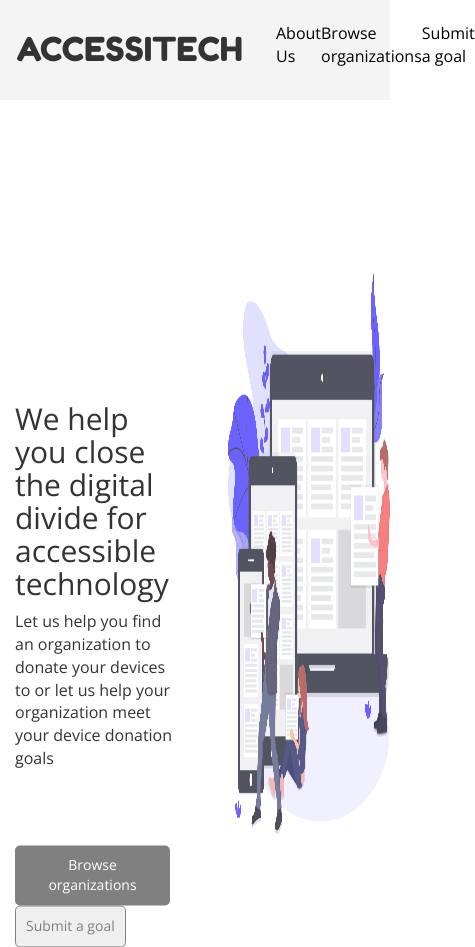
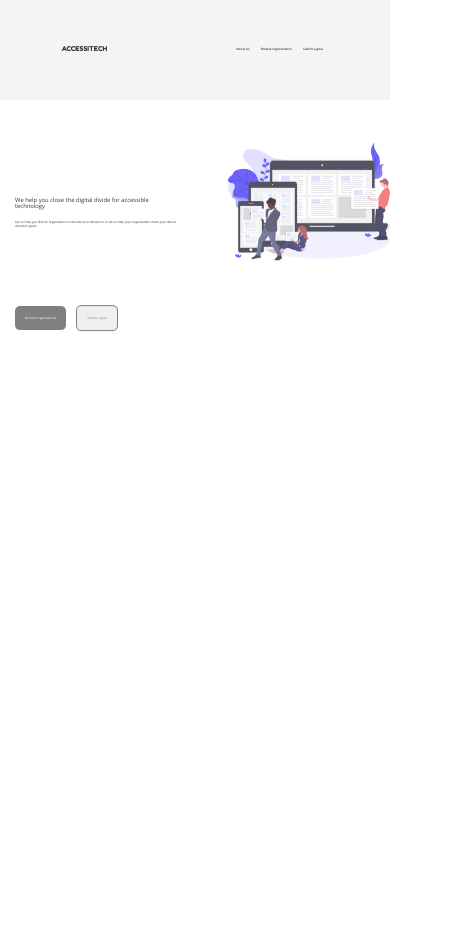
Before and after one commit to autumn-info-442a/team-a, a React (Create React App) app in the folder my-app/: page / in a window 390 px wide. Shown: the whole page, 475 px wide, since content can reach past the window. After the commit the page ends 844 px from the top, so only its background shows below. Built offline with nearby package versions, Linux system fonts and the light colour scheme.

Commit message:
changed css to use responsive units

```diff
--- a/my-app/src/components/Landing/landing.css
+++ b/my-app/src/components/Landing/landing.css
@@ -3,12 +3,12 @@
   }
 
 .landing-text h1 {
-    font-size: 30px;
+  font-size: 1.5vw;
 }
 
 .landing-text p {
   margin-bottom: 75px;
-    font-size: 16px;
+  font-size: 0.80vw;
 }
 
 .landing-right {
@@ -16,8 +16,8 @@
 }
 
 .landing-img {
-    height: 120%;
-    width: 120%;
+  height: auto;
+  max-width: 120%;
 }
 
 #browse-organizations {
@@ -27,6 +27,7 @@
   padding: 10px;
   border-radius: 5px;
   margin-right: 10px;
+  font-size: 0.80vw;
 }
 
 #submit-a-goal {
@@ -34,4 +35,5 @@
   color: grey;
   padding: 10px;
   border-radius: 5px;
+  font-size: 0.80vw;
 }
--- a/my-app/src/components/NavBar/navbar.css
+++ b/my-app/src/components/NavBar/navbar.css
@@ -12,11 +12,6 @@
   align-items: center;
   font-family: 'OpenSans';
   background-color: #F4F4F4;
-
-  }
-
-  nav .navbar-links {
-    display:flex;
 }
 
 nav li {
@@ -25,12 +20,12 @@
 
 nav a {
   text-decoration: none;
-    font-size: 16px;
+  font-size: 0.80vw;
   color: black;
 }
 
 nav .navbar-logo {
-    font-size: 33px;
+  font-size: 1.70vw;
   font-weight: 400;
   font-family: 'Fredoka One', cursive;
 }
```
Lines whose indentation alone changed are shown as unchanged.
